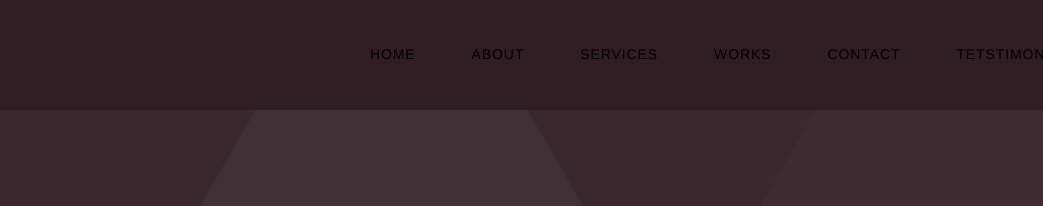
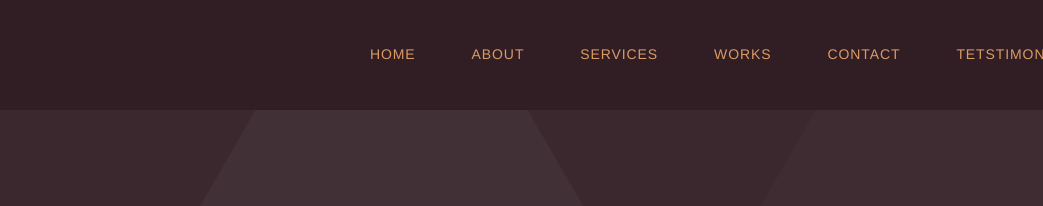
Before and after one commit to user5748/jony, a plain HTML site: page jony/index.html in a window 1280 px wide. Shown: the top 206 px of the page, 237-1280 px from the left. Drawn offline with nearby package versions, Linux system fonts and the light colour scheme.

Commit message:
commit 8

```diff
--- a/jony/css/index.css
+++ b/jony/css/index.css
@@ -184,7 +184,7 @@ nav ul li a {
     font-family: "BrandonText", Helvetica, Arial, sans-serif;
     font-size: 14px;
     line-height: 17px;
-    color: black;
+    color: #DB9A64;
     text-transform: uppercase;
     padding: 5px 8px;
     letter-spacing: 0.9px;
@@ -311,6 +311,7 @@ nav ul li a:hover {
     margin-left: 20px;
 
 }
+
 
 .flex {
     display: flex;
```
